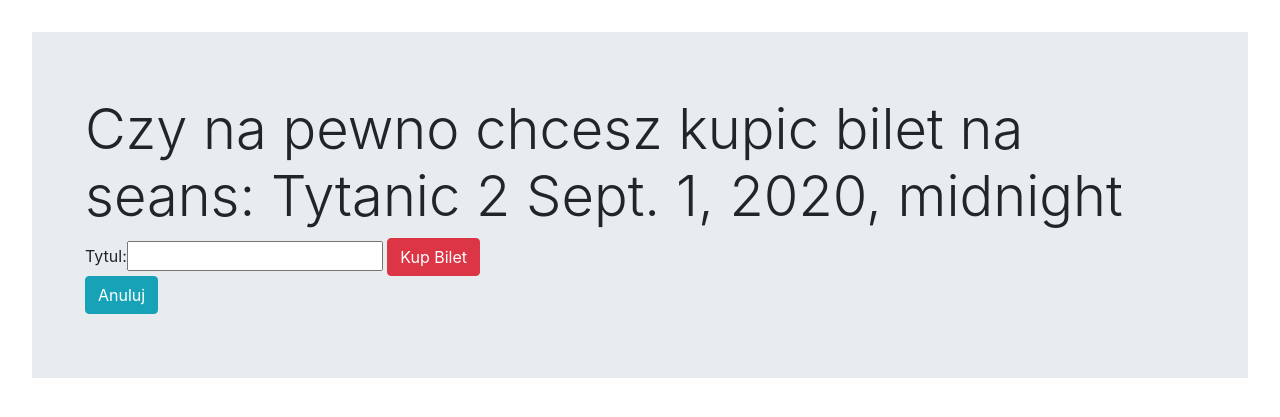
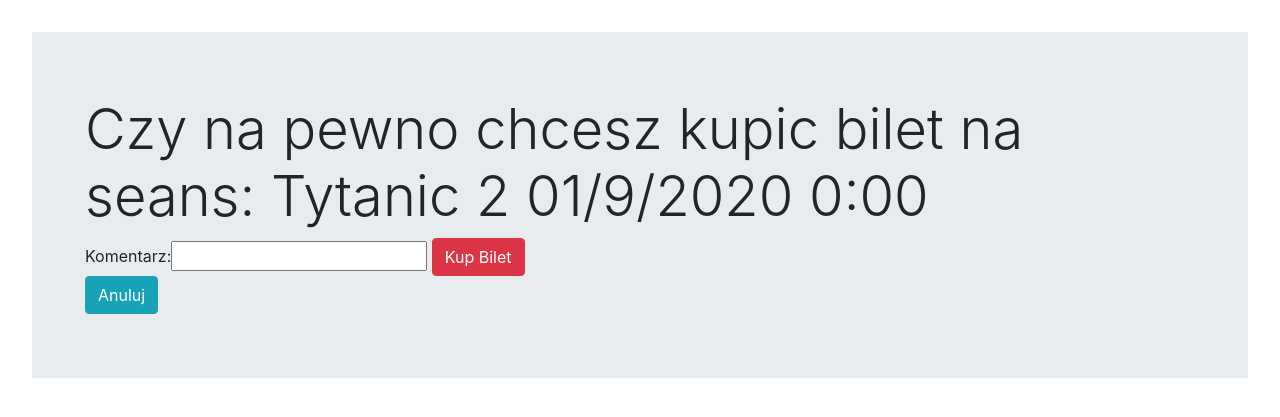
Before and after one commit to Rakiet/zadanie-django, a Django app: page /filmy/potwierdz_zakup/4/ in a window 1280 px wide. Shown: the top 417 px of the page. Run offline with Django 3.2, Linux system fonts and the light colour scheme; data comes from the database, SQL or seed files in the repository; some libraries are stand-ins or nearby versions.

Commit message:
zmiana nazwy zmiennej w modelu Profil

```diff
--- a/kinoapp/forms.py
+++ b/kinoapp/forms.py
@@ -42,4 +42,4 @@
 class ProfileForm(ModelForm):
     class Meta:
         model = Profile
-        fields = ['tytul',]
+        fields = ['komentarz',]
--- a/kinoapp/models.py
+++ b/kinoapp/models.py
@@ -48,5 +48,5 @@
 class Profile(models.Model):
 
     user = models.ForeignKey(User, related_name='user', on_delete=models.CASCADE)
-    tytul = models.CharField(max_length=64)
+    komentarz = models.CharField(max_length=64)
     bilet = models.ForeignKey(Bilety, on_delete=models.CASCADE)
--- a/kinoapp/views.py
+++ b/kinoapp/views.py
@@ -131,7 +131,7 @@
     form_profile = ProfileForm(request.POST or None)
 
     if request.method == 'POST':
-        if 'tytul' in request.POST:
+        if 'komentarz' in request.POST:
             profil = form_profile.save(commit=False)
             profil.user = User(id=request.user.id)
             profil.bilet = bilet
--- a/templates/potwierdz-zakup.html
+++ b/templates/potwierdz-zakup.html
@@ -6,7 +6,7 @@
 
     <div class="jumbotron jumbotron-fluid">
         <div class="container">
-                <h1 class="display-4">Czy na pewno chcesz kupic bilet na seans: {{ bilet.film.tytul }} {{ bilet.data }}</h1>
+                <h1 class="display-4">Czy na pewno chcesz kupic bilet na seans: {{ bilet.film.tytul }} {{ bilet.data|date:"d/n/Y G:i" }}</h1>
                 <form method="post">
                     {% csrf_token %}
                     {{ form_profile|bootstrap }}
```
Also changed, not shown: db.sqlite3.
